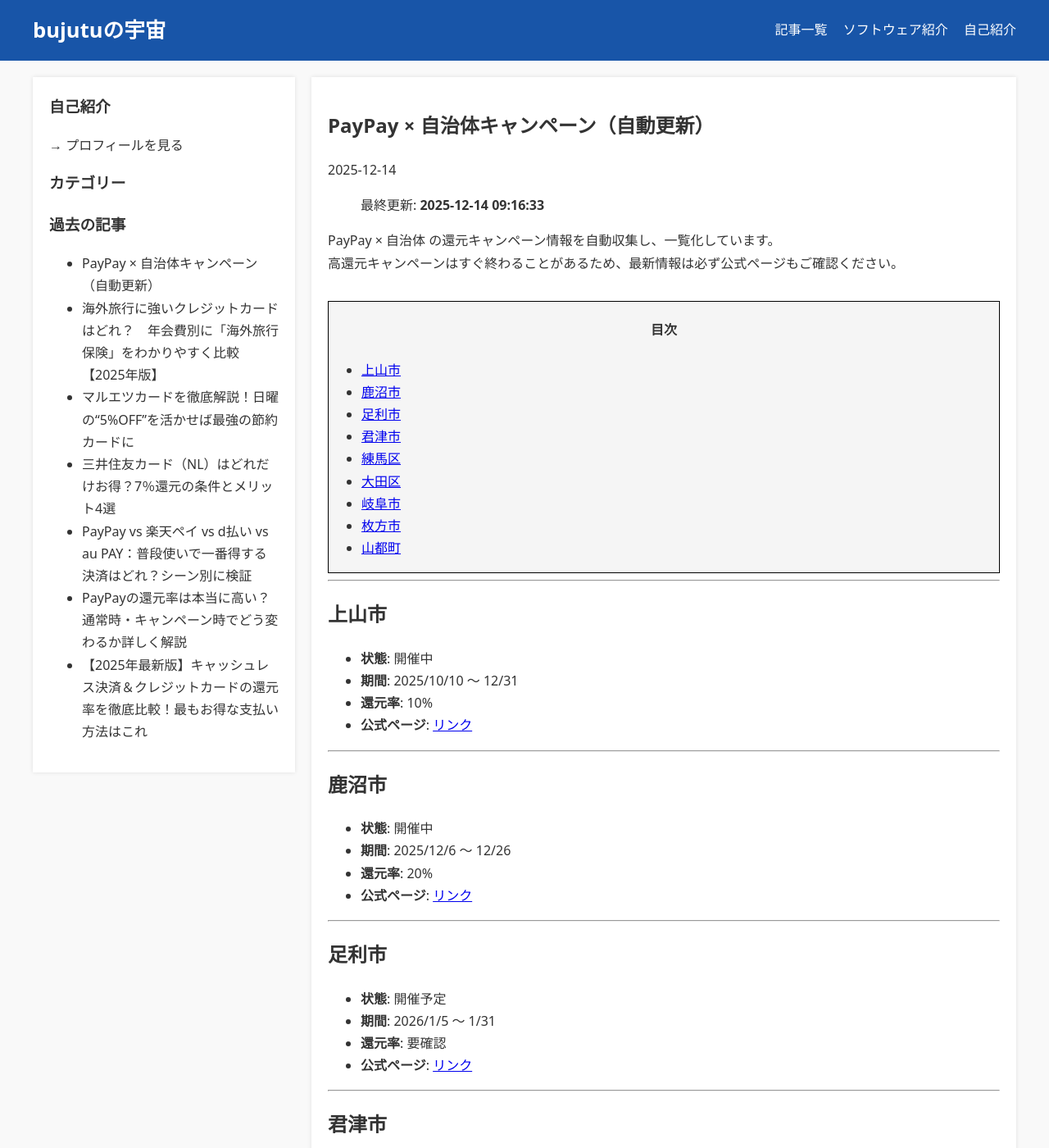
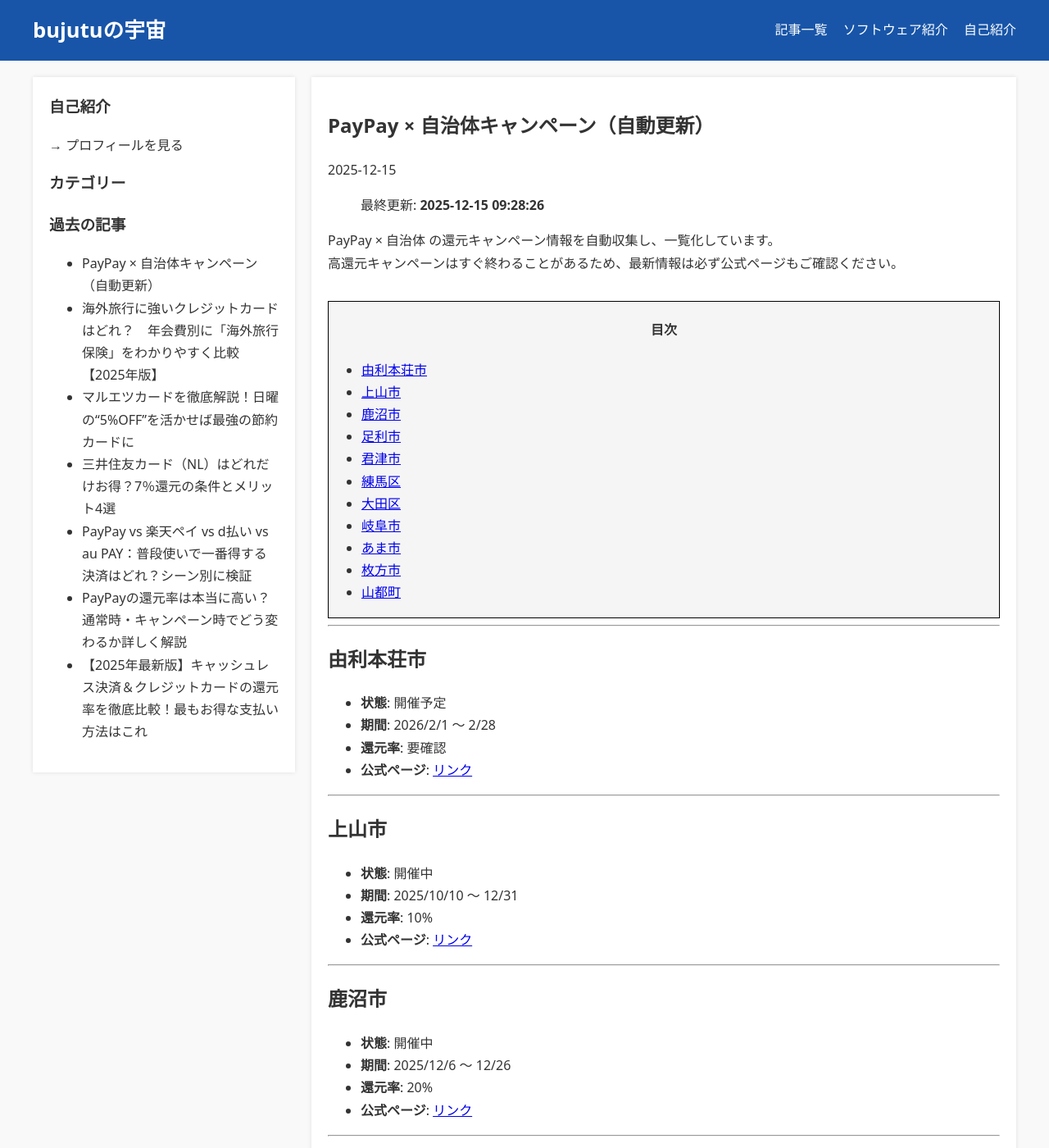
Before and after one commit to bujutu/bujutu.github.io, a Jekyll site: the page built from _posts/2025-12-10-paypay-campaigns.md, in a window 1280 px wide and 1400 px high. Shown: the whole window at 82% size. Built offline with Jekyll 4.4.1, drawn with Linux system fonts in a browser that asks for light colours; some of the changed text lies outside the part shown.

Commit message:
Auto-update PayPay campaigns

```diff
--- a/_posts/2025-12-10-paypay-campaigns.md
+++ b/_posts/2025-12-10-paypay-campaigns.md
@@ -1,12 +1,12 @@
 ---
 title: "PayPay × 自治体キャンペーン（自動更新）"
 layout: post
-date: 2025-12-14 09:16:33
+date: 2025-12-15 09:28:26
 description: "PayPayと自治体のポイント還元キャンペーン一覧（自動更新）。"
 tags: [paypay, 自治体, キャンペーン, 自動更新]
 ---
 
-> 最終更新: **2025-12-14 09:16:33**
+> 最終更新: **2025-12-15 09:28:26**
 
 PayPay × 自治体 の還元キャンペーン情報を自動収集し、一覧化しています。
 高還元キャンペーンはすぐ終わることがあるため、最新情報は必ず公式ページもご確認ください。
@@ -18,6 +18,15 @@ PayPay × 自治体 の還元キャンペーン情報を自動収集し、一覧
 ---
 
 
+
+## 由利本荘市
+
+- **状態**: 開催予定
+- **期間**: 2026/2/1 〜 2/28
+- **還元率**: 要確認
+- **公式ページ**: [リンク](https://paypay.ne.jp/notice/20251215/cp-jichitai/)
+
+---
 
 ## 上山市
 
@@ -82,6 +91,15 @@ PayPay × 自治体 の還元キャンペーン情報を自動収集し、一覧
 
 ---
 
+## あま市
+
+- **状態**: 開催予定
+- **期間**: 2026/2/1 〜 2/28
+- **還元率**: 要確認
+- **公式ページ**: [リンク](https://paypay.ne.jp/notice/20251215/cp-jichitai/)
+
+---
+
 ## 枚方市
 
 - **状態**: 開催予定
```
